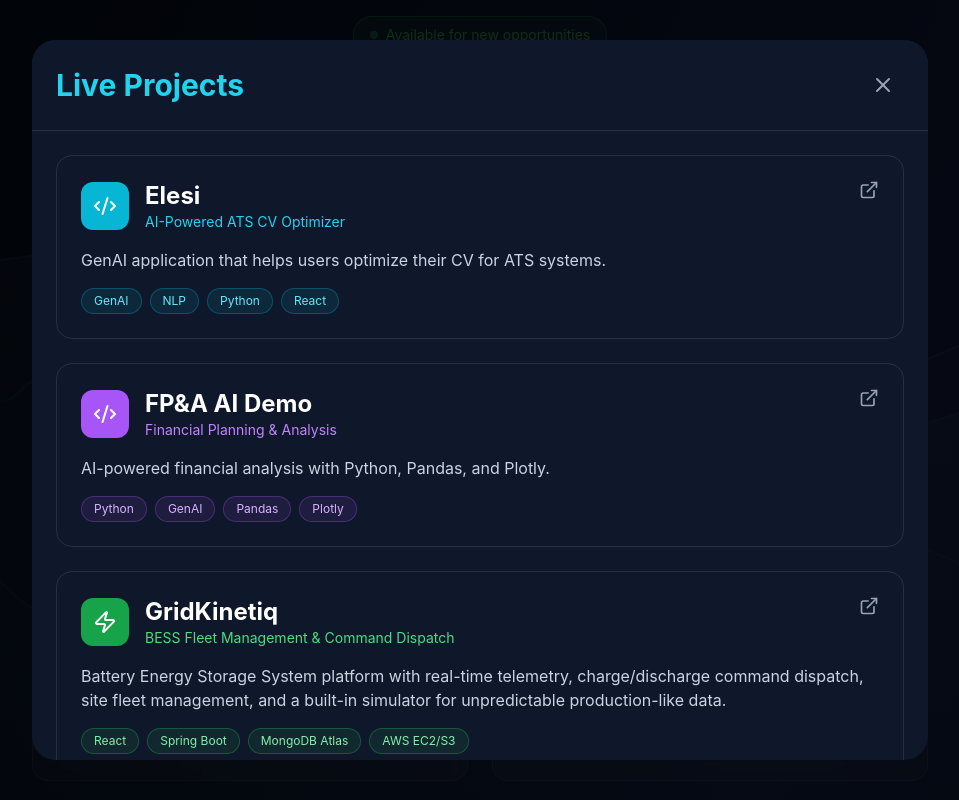
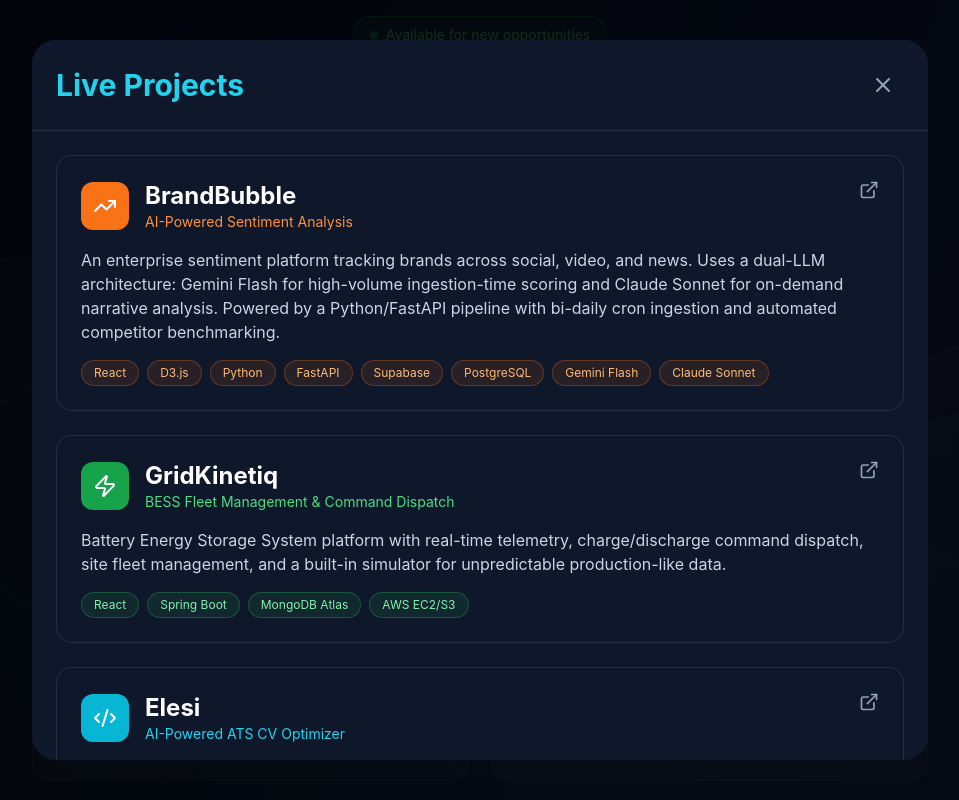
Before and after one commit to royjavelosa/digiport, a React (Vite) app: page / in a window 1280 px wide. Both pictures are taken after a click on the button "View Projects". Shown: the top 800 px of the page, without its empty margins (160-1119 px from the left). Built offline with nearby package versions, Linux system fonts and the light colour scheme.

Commit message:
feat: add BrandBubble project and reorder projects modal
Adds BrandBubble (AI-powered brand sentiment analysis) as the first entry
in the Live Projects modal. Reorders to: BrandBubble, GridKinetiq, Elesi,
FP&A AI Demo, ML Portfolio.

```diff
--- a/src/App.jsx
+++ b/src/App.jsx
@@ -24,6 +24,7 @@
   ExternalLink,
   X,
   Globe,
+  TrendingUp,
 } from "lucide-react";
 
 const Portfolio = () => {
@@ -262,6 +263,106 @@
 
             <div className="p-6 space-y-6">
               <a
+                href="https://brandbubble-one.vercel.app/"
+                target="_blank"
+                rel="noopener noreferrer"
+                className="block group"
+              >
+                <div className="p-6 border border-white/10 rounded-2xl hover:border-orange-500 transition-all">
+                  <div className="flex items-start justify-between mb-4">
+                    <div className="flex items-center gap-4">
+                      <div className="p-3 bg-orange-500 rounded-xl">
+                        <TrendingUp size={24} className="text-white" />
+                      </div>
+                      <div>
+                        <h3 className="text-2xl font-bold text-white">
+                          BrandBubble
+                        </h3>
+                        <p className="text-orange-400 text-sm">
+                          AI-Powered Sentiment Analysis
+                        </p>
+                      </div>
+                    </div>
+                    <ExternalLink size={20} className="text-slate-400" />
+                  </div>
+                  <p className="text-slate-300 mb-4">
+                    An enterprise sentiment platform tracking brands across
+                    social, video, and news. Uses a dual-LLM architecture:
+                    Gemini Flash for high-volume ingestion-time scoring and
+                    Claude Sonnet for on-demand narrative analysis. Powered by a
+                    Python/FastAPI pipeline with bi-daily cron ingestion and
+                    automated competitor benchmarking.
+                  </p>
+                  <div className="flex flex-wrap gap-2">
+                    {[
+                      "React",
+                      "D3.js",
+                      "Python",
+                      "FastAPI",
+                      "Supabase",
+                      "PostgreSQL",
+                      "Gemini Flash",
+                      "Claude Sonnet",
+                    ].map((tech) => (
+                      <span
+                        key={tech}
+                        className="px-3 py-1 bg-orange-500/10 border border-orange-500/30 rounded-full text-xs text-orange-300"
+                      >
+                        {tech}
+                      </span>
+                    ))}
+                  </div>
+                </div>
+              </a>
+
+              <a
+                href="http://gridkinetiq-frontend.s3-website-us-east-1.amazonaws.com"
+                target="_blank"
+                rel="noopener noreferrer"
+                className="block group"
+              >
+                <div className="p-6 border border-white/10 rounded-2xl hover:border-green-500 transition-all">
+                  <div className="flex items-start justify-between mb-4">
+                    <div className="flex items-center gap-4">
+                      <div className="p-3 bg-green-600 rounded-xl">
+                        <Zap size={24} className="text-white" />
+                      </div>
+                      <div>
+                        <h3 className="text-2xl font-bold text-white">
+                          GridKinetiq
+                        </h3>
+                        <p className="text-green-400 text-sm">
+                          BESS Fleet Management &amp; Command Dispatch
+                        </p>
+                      </div>
+                    </div>
+                    <ExternalLink size={20} className="text-slate-400" />
+                  </div>
+                  <p className="text-slate-300 mb-4">
+                    Battery Energy Storage System platform with real-time
+                    telemetry, charge/discharge command dispatch, site fleet
+                    management, and a built-in simulator for unpredictable
+                    production-like data.
+                  </p>
+                  <div className="flex flex-wrap gap-2">
+                    {[
+                      "React",
+                      "Spring Boot",
+                      "MongoDB Atlas",
+                      "AWS EC2/S3",
+                    ].map((tech) => (
+                      <span
+                        key={tech}
+                        className="px-3 py-1 bg-green-500/10 border border-green-500/30 rounded-full text-xs text-green-300"
+                      >
+                        {tech}
+                      </span>
+                    ))}
+                  </div>
+                </div>
+              </a>
+
+              <a
                 href="https://www.elesi.app"
                 target="_blank"
                 rel="noopener noreferrer"
@@ -313,10 +414,10 @@
                       </div>
                       <div>
                         <h3 className="text-2xl font-bold text-white">
-                          FP&A AI Demo
+                          FP&amp;A AI Demo
                         </h3>
                         <p className="text-purple-400 text-sm">
-                          Financial Planning & Analysis
+                          Financial Planning &amp; Analysis
                         </p>
                       </div>
                     </div>
@@ -331,53 +432,6 @@
                       <span
                         key={tech}
                         className="px-3 py-1 bg-purple-500/10 border border-purple-500/30 rounded-full text-xs text-purple-300"
-                      >
-                        {tech}
-                      </span>
-                    ))}
-                  </div>
-                </div>
-              </a>
-
-              <a
-                href="http://gridkinetiq-frontend.s3-website-us-east-1.amazonaws.com"
-                target="_blank"
-                rel="noopener noreferrer"
-                className="block group"
-              >
-                <div className="p-6 border border-white/10 rounded-2xl hover:border-green-500 transition-all">
-                  <div className="flex items-start justify-between mb-4">
-                    <div className="flex items-center gap-4">
-                      <div className="p-3 bg-green-600 rounded-xl">
-                        <Zap size={24} className="text-white" />
-                      </div>
-                      <div>
-                        <h3 className="text-2xl font-bold text-white">
-                          GridKinetiq
-                        </h3>
-                        <p className="text-green-400 text-sm">
-                          BESS Fleet Management & Command Dispatch
-                        </p>
-                      </div>
-                    </div>
-                    <ExternalLink size={20} className="text-slate-400" />
-                  </div>
-                  <p className="text-slate-300 mb-4">
-                    Battery Energy Storage System platform with real-time
-                    telemetry, charge/discharge command dispatch, site fleet
-                    management, and a built-in simulator for unpredictable
-                    production-like data.
-                  </p>
-                  <div className="flex flex-wrap gap-2">
-                    {[
-                      "React",
-                      "Spring Boot",
-                      "MongoDB Atlas",
-                      "AWS EC2/S3",
-                    ].map((tech) => (
-                      <span
-                        key={tech}
-                        className="px-3 py-1 bg-green-500/10 border border-green-500/30 rounded-full text-xs text-green-300"
                       >
                         {tech}
                       </span>
```
